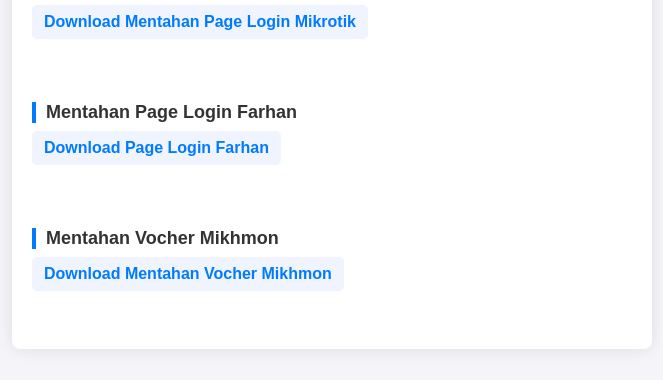
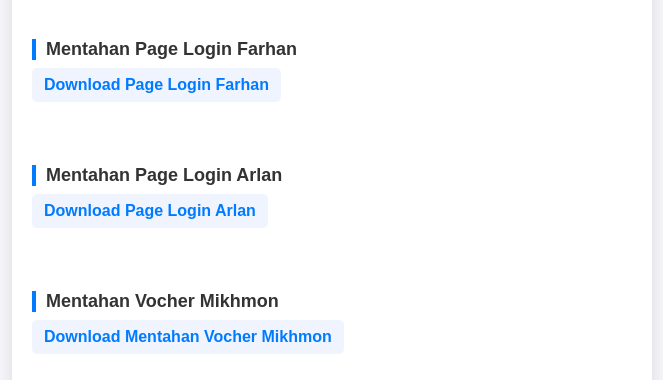
Before and after one commit to setaaryb/login-page-mikrotik, a plain HTML site: page index.html in a window 1280 px wide. Shown: the part 298-678 px from the top of the page, without its empty margins (308-971 px from the left). Drawn offline with Linux system fonts and the light colour scheme.

Commit message:
Update index.html

```diff
--- a/index.html
+++ b/index.html
@@ -84,6 +84,11 @@
         </div>
 
         <div class="section">
+            <h2>Mentahan Page Login Arlan</h2>
+            <p><a href="V2.zip" download>Download Page Login Arlan</a></p>
+        </div>
+
+        <div class="section">
             <h2>Mentahan Vocher Mikhmon</h2>
             <p><a href="vocher.php" download>Download Mentahan Vocher Mikhmon</a></p>
         </div>
```
